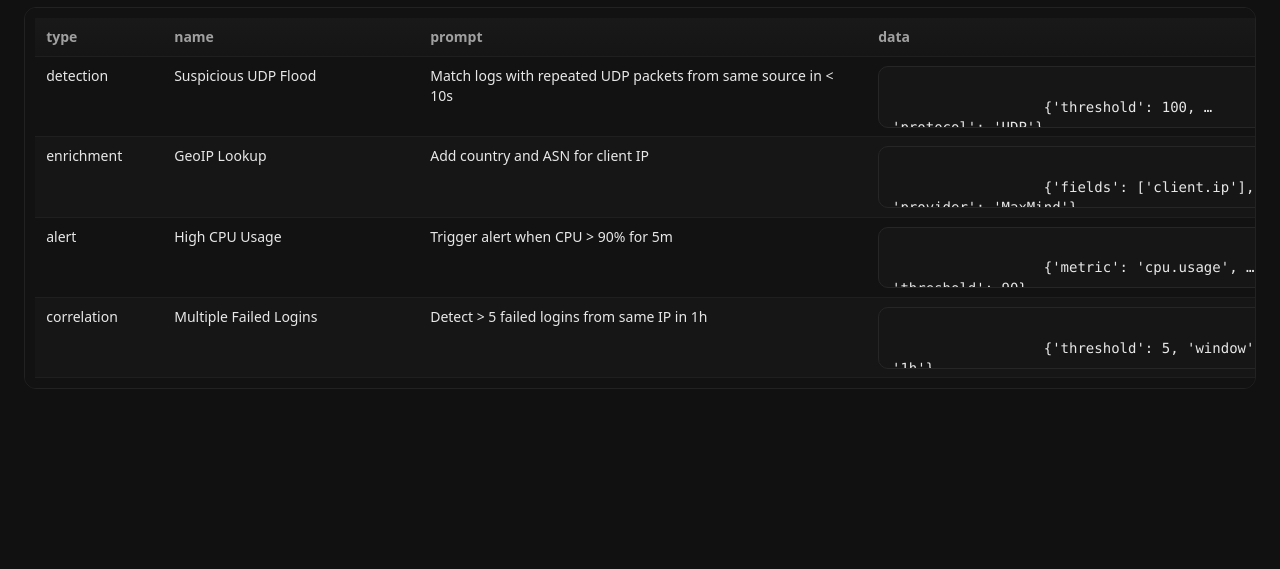
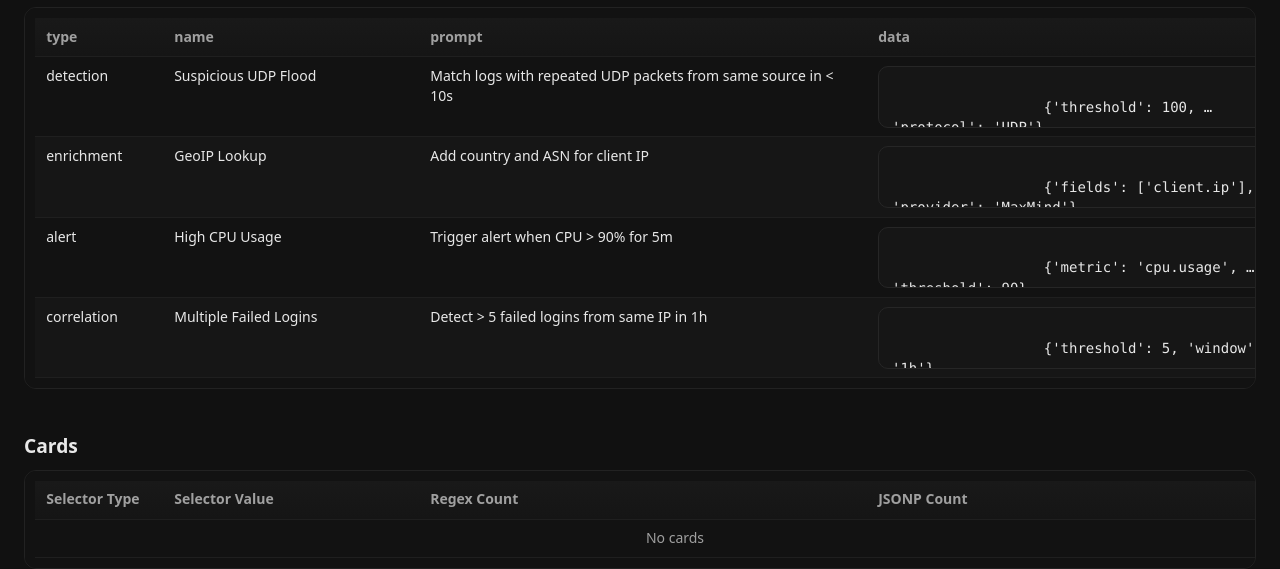
Before and after one commit to herringbonedev/Herringbone-frontend, a FastAPI app: page / in a window 1280 px wide. Shown: the part 510-1079 px from the top of the page. Before the commit the page ends 899 px from the top, so only its background shows below. Run offline with FastAPI, Linux system fonts and the light colour scheme.

Commit message:
add cards to the homepage

```diff
--- a/commandpost/templates/index.html
+++ b/commandpost/templates/index.html
@@ -122,5 +122,50 @@
         </tbody>
       </table>
     </div>
+    <br>
+    <h2>Cards</h2>
+    {% set cards = card_rows or [] %}
+
+    <div class="table-wrap">
+      <table class="hb-table">
+        <colgroup>
+          <col class="col-type"> <!-- selector type -->
+          <col class="col-name"> <!-- selector value -->
+          <col class="col-prompt"> <!-- regex count -->
+          <col class="col-data"> <!-- jsonp count -->
+        </colgroup>
+
+        <thead>
+          <tr>
+            <th>Selector Type</th>
+            <th>Selector Value</th>
+            <th>Regex Count</th>
+            <th>JSONP Count</th>
+          </tr>
+        </thead>
+
+        <tbody>
+          {% for card in cards if card %}
+            {% set selector = card.get('selector', {}) %}
+            <tr>
+              <td><div class="truncate-1" title="{{ selector.get('type','') }}">{{ selector.get('type','') }}</div></td>
+              <td><div class="truncate-1" title="{{ selector.get('value','') }}">{{ selector.get('value','') }}</div></td>
+              <td>
+                <div class="truncate-1" title="{{ card.get('regex')|length if card.get('regex') else 0 }}">
+                  {{ card.get('regex')|length if card.get('regex') else 0 }}
+                </div>
+              </td>
+              <td>
+                <div class="truncate-1" title="{{ card.get('jsonp')|length if card.get('jsonp') else 0 }}">
+                  {{ card.get('jsonp')|length if card.get('jsonp') else 0 }}
+                </div>
+              </td>
+            </tr>
+          {% else %}
+            <tr><td colspan="4" class="muted" style="text-align:center;">No cards</td></tr>
+          {% endfor %}
+        </tbody>
+      </table>
+    </div>
   </body>
 </html>
```
